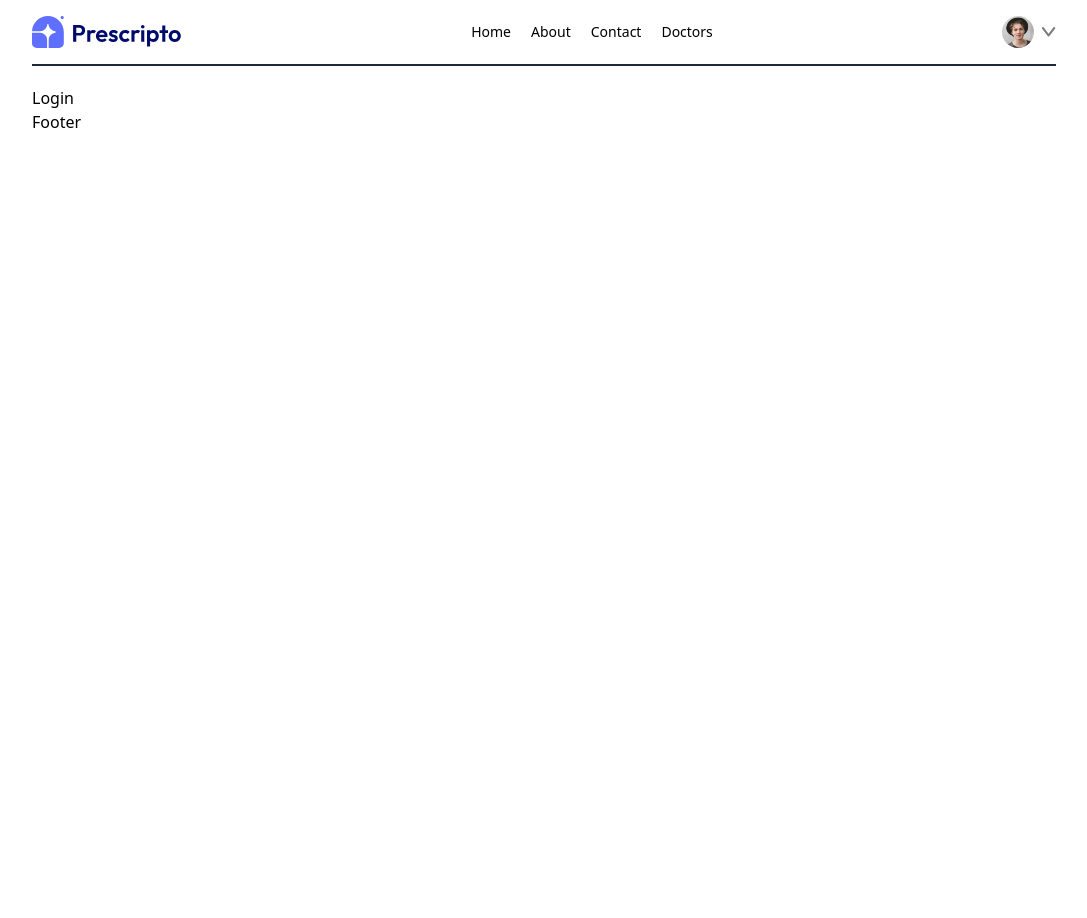
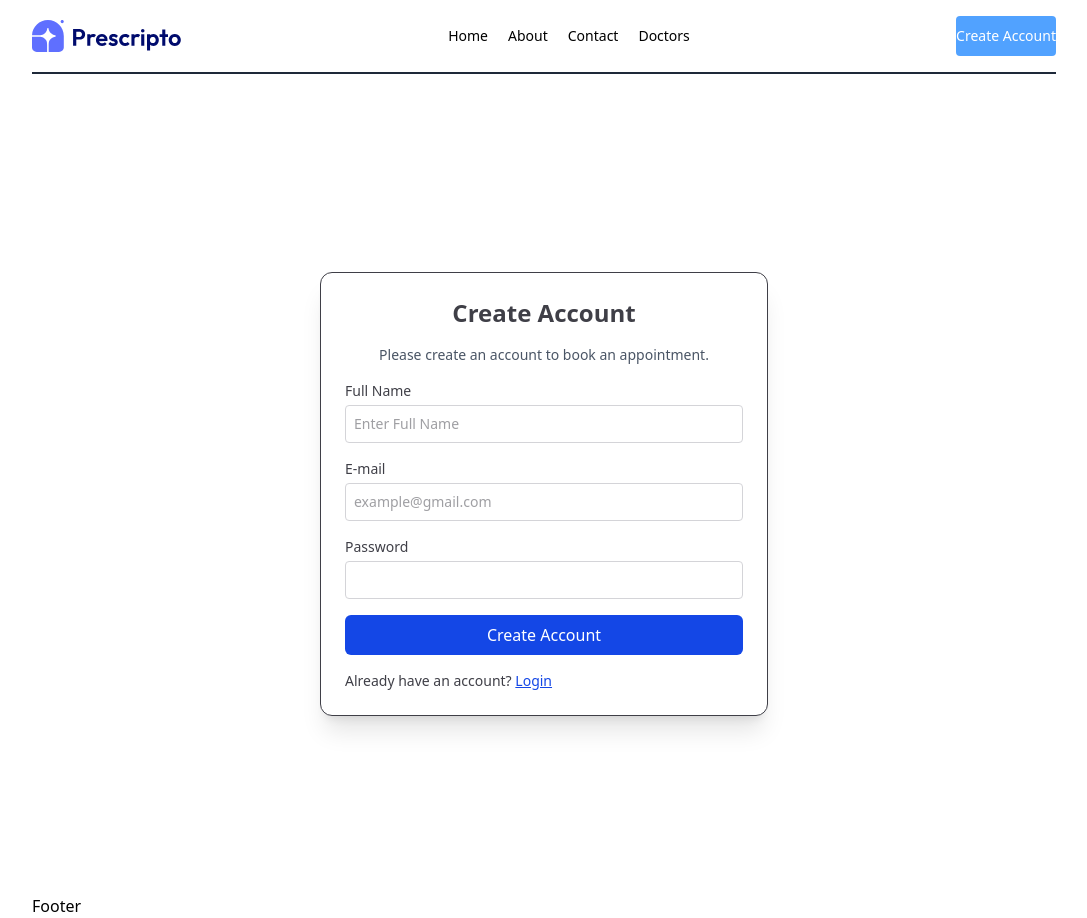
Before and after one commit to Curious-4/QuickDoc, a React (Vite) app in the folder frontend/: page /login in a window 1280 px wide. Shown: the whole page, without its empty margins (96-1183 px from the left). Before the commit the page ends 800 px from the top, so only its background shows below. Built offline with nearby package versions, Linux system fonts and the light colour scheme.

Commit message:
login-signup page add

```diff
--- a/frontend/src/components/NavBar.jsx
+++ b/frontend/src/components/NavBar.jsx
@@ -5,7 +5,7 @@ import { useLocation } from 'react-router-dom'
 const NavBar = () => {
     let location=useLocation().pathname;
     const navigate=useNavigate();
-    const [state,Setstate]=useState(true);
+    const [state,Setstate]=useState(false);
   return (
     <div className='flex items-center justify-between text-sm py-4 mb-5 border-b-2 border-b-gray-800'>
         <img src={assets.logo} alt="" className='md:w-[150px] cursor-pointer' />
--- a/frontend/src/pages/About.jsx
+++ b/frontend/src/pages/About.jsx
@@ -11,7 +11,7 @@ const About = () => {
      <div className= 'my-10 flex flex-col  md:flex-row '>
       <img className='w-full md:max-w-[360px]' src={assets.about_image} alt="" />
      </div>
-     <div className=' w-125 flex flex-col justify-center gap-6 md: w-2/4 text-sm text-gray-600'>
+     <div className=' w-[500px] flex flex-col justify-center gap-6 md: w-2/4 text-sm text-gray-600'>
 
         <p>Welcome to QuickDoc, your trusted partner in managing your healthcare needs conveniently and efficiently. At QuickDoc, we understand the challenges individuals face when it comes to scheduling doctor appointments and managing their health records.</p>
         <p>QuickDoc is committed to excellence in healthcare technology. We continuously strive to enhance our platform, integrating the latest advancements to improve user experience and deliver superior service. Whether you're booking your first appointment or managing ongoing care, QuickDoc is here to support you every step of the way</p>
--- a/frontend/src/pages/Login.jsx
+++ b/frontend/src/pages/Login.jsx
@@ -1,9 +1,89 @@
-import React from 'react'
+
+import React, { useState } from "react";
 
 const Login = () => {
+  const [state, setState] = useState("signup");
+  const [email, setEmail] = useState("");
+  const [password, setPassword] = useState("");
+  const [name, setName] = useState("");
+
+  const onSubmit = async (event) => {
+    event.preventDefault();
+    console.log("Email:", email);
+    console.log("Password:", password);
+    console.log("Name:", name);
+  };
+
   return (
-    <div>Login</div>
-  )
-}
+    <form
+      onSubmit={onSubmit}
+      className="flex items-center justify-center min-h-screen p-4"
+    >
+      <div className="flex flex-col gap-4 p-6 w-full max-w-md border rounded-xl text-sm text-zinc-700 shadow-xl bg-white">
+        <p className="text-2xl font-semibold text-center">
+          {state === "signup" ? "Create Account" : "Login"}
+        </p>
+        <p className="text-center text-gray-600">
+          Please {state === "signup" ? "create an account" : "log in"} to book an appointment.
+        </p>
+        {state === "signup" && (
+          <div className="w-full">
+            <label className="block text-sm font-medium">Full Name</label>
+            <input
+              className="border border-zinc-300 rounded w-full p-2 mt-1 focus:ring-2 focus:ring-blue-500 focus:outline-none"
+              type="text"
+              onChange={(e) => setName(e.target.value)}
+              value={name}
+              placeholder="Enter Full Name"
+              required
+            />
+          </div>
+        )}
+        <div className="w-full">
+          <label className="block text-sm font-medium">E-mail</label>
+          <input
+            type="email"
+            className="border border-zinc-300 rounded w-full p-2 mt-1 focus:ring-2 focus:ring-blue-500 focus:outline-none"
+            onChange={(e) => setEmail(e.target.value)}
+            value={email}
+            placeholder="example@gmail.com"
+            required
+          />
+        </div>
+        <div className="w-full">
+          <label className="block text-sm font-medium">Password</label>
+          <input
+            className="border border-zinc-300 rounded w-full p-2 mt-1 focus:ring-2 focus:ring-blue-500 focus:outline-none"
+            type="password"
+            onChange={(e) => setPassword(e.target.value)}
+            value={password}
+            required
+          />
+        </div>
+        <button
+          type="submit"
+          className="bg-blue-700 text-white w-full py-2 rounded-md text-base hover:bg-blue-800 transition"
+        >
+          {state === "signup" ? "Create Account" : "login"}
+        </button>
+        {
+          state === "signup"?
+          <p>
+          Already have an account? <span className="text-blue-700 hover:text-blue-800
+          underline cursor-pointer
+          " onClick={() => setState("login")}>Login</span>
+          </p>
+            :
+            <p>
+            create an account? <span className="text-blue-700 hover:text-blue-800 underline cursor-pointer" onClick={() => setState("signup")}>Sign Up</span>
+        </p>
 
-export default Login
+
+
+        }
+      </div>
+    </form>
+  );
+};
+
+export default Login;
```
